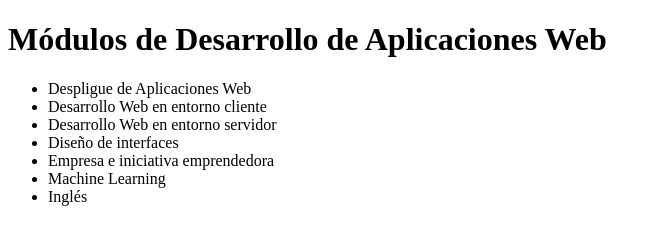
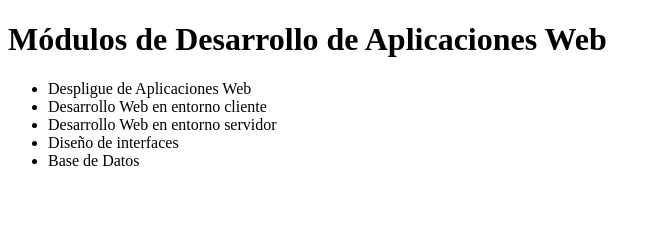
Before and after one commit to Trierner/dawAct2_3, a plain HTML site: page index.html in a window 1280 px wide. Shown: the whole page, without its empty margins (0-661 px from the left). Drawn offline with Linux system fonts and the light colour scheme.

Commit message:
Otro módulo más en versión

```diff
--- a/index.html
+++ b/index.html
@@ -12,9 +12,7 @@
         <li>Desarrollo Web en entorno cliente</li>
         <li>Desarrollo Web en entorno servidor</li>
         <li>Diseño de interfaces</li>
-        <li>Empresa e iniciativa emprendedora</li>
-	<li>Machine Learning</li>
-	<li>Inglés</li>
+	<li>Base de Datos</li>
     </ul>
 </body>
 </html>
```
